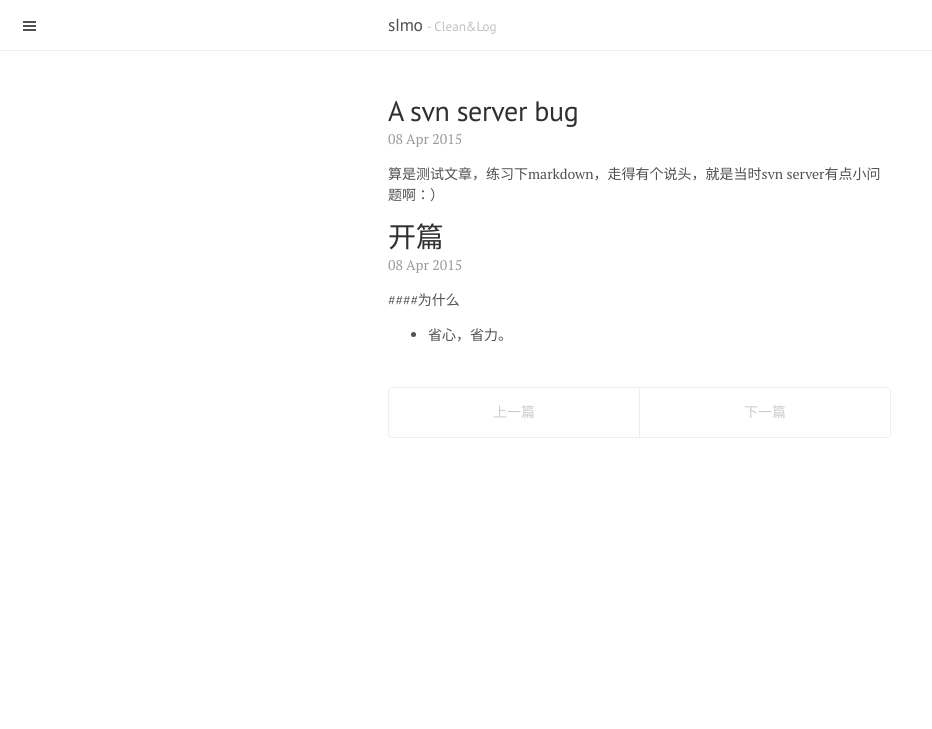
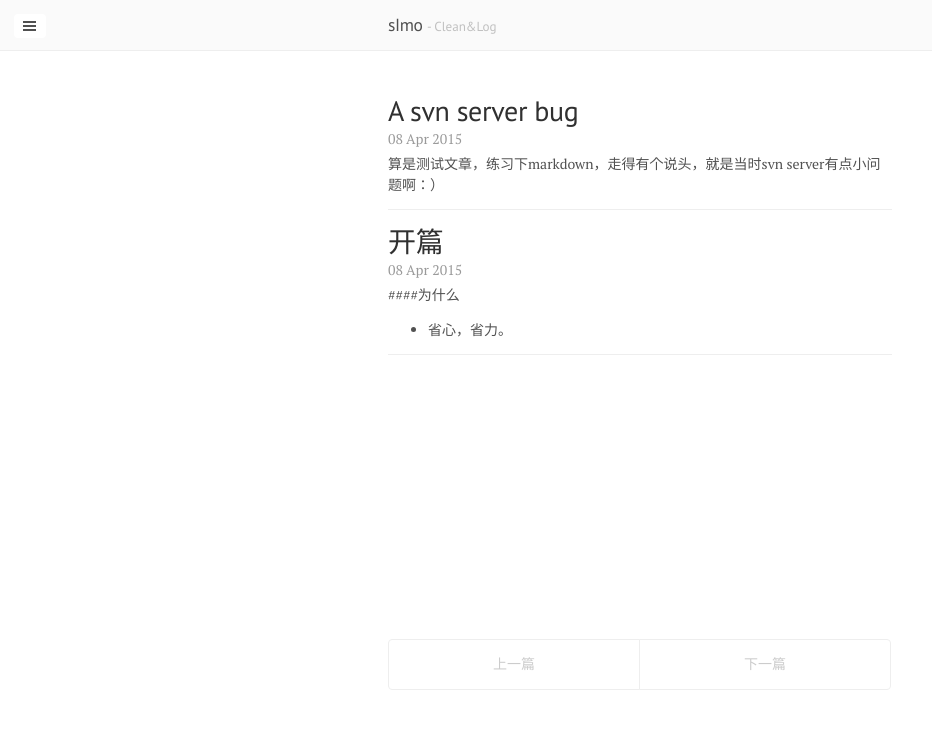
Before and after one commit to maskkid/maskkid.github.io, a Jekyll site: the page built from index.html, in a window 1280 px wide. Shown: the top 729 px of the page, without its empty margins (0-932 px from the left). Built offline with Jekyll 4.4.1, drawn with Linux system fonts in a browser that asks for light colours; Markdown is read by kramdown in place of the engine named in the settings; the list of posts is cut into pages by our own code.

Commit message:
fix the theme

```diff
--- a/public/css/lanyon.css
+++ b/public/css/lanyon.css
@@ -45,7 +45,7 @@ html {
 }
 
 h1, h2, h3, h4, h5, h6 {
-  font-family: "PT Sans", Helvetica, Arial, sans-serif;
+  font-family:"Microsoft Yahei",  "PT Sans", Helvetica, Arial, sans-serif;
   font-weight: 400;
   color: #313131;
   letter-spacing: -.025rem;
@@ -98,6 +98,7 @@ h1, h2, h3, h4, h5, h6 {
   padding-bottom: 1rem;
   margin-bottom: 3rem;
   border-bottom: 1px solid #eee;
+  background : #fafafa;
 }
 .masthead-title {
   margin-top: 0;
@@ -148,7 +149,7 @@ h1, h2, h3, h4, h5, h6 {
   width: 14rem;
   visibility: hidden;
   overflow-y: auto;
-  font-family: "PT Sans", Helvetica, Arial, sans-serif;
+  font-family:"Microsoft Yahei",  "PT Sans", Helvetica, Arial, sans-serif;
   font-size: .875rem; /* 15px */
   color: rgba(255,255,255,.6);
   background-color: #202020;
@@ -296,10 +297,14 @@ a.sidebar-nav-item:focus {
  * Each post is wrapped in `.post` and is used on default and post layouts. Each
  * page is wrapped in `.page` and is only used on the page layout.
  */
+.posts {
+  min-height: 36rem
+}
 
 .page,
 .post {
   margin-bottom: 1em;
+  border-bottom: 1px solid #eee;
 }
 
 /* Blog post or page title */
@@ -317,7 +322,7 @@ a.sidebar-nav-item:focus {
 .post-date {
   display: block;
   margin-top: -.5rem;
-  margin-bottom: 1rem;
+  margin-bottom: .3rem;
   color: #9a9a9a;
 }
 
@@ -358,7 +363,7 @@ a.sidebar-nav-item:focus {
   overflow: hidden; /* clearfix */
   margin-left: -1rem;
   margin-right: -1rem;
-  font-family: "PT Sans", Helvetica, Arial, sans-serif;
+  font-family:"Microsoft Yahei",  "PT Sans", Helvetica, Arial, sans-serif;
   color: #ccc;
   text-align: center;
 }
--- a/public/css/poole.css
+++ b/public/css/poole.css
@@ -384,7 +384,7 @@ tbody tr:nth-child(odd) th {
   overflow: hidden; /* clearfix */
   margin-left: -1rem;
   margin-right: -1rem;
-  font-family: "PT Sans", Helvetica, Arial, sans-serif;
+  font-family:"Microsoft Yahei",  "PT Sans", Helvetica, Arial, sans-serif;
   color: #ccc;
   text-align: center;
 }
```
